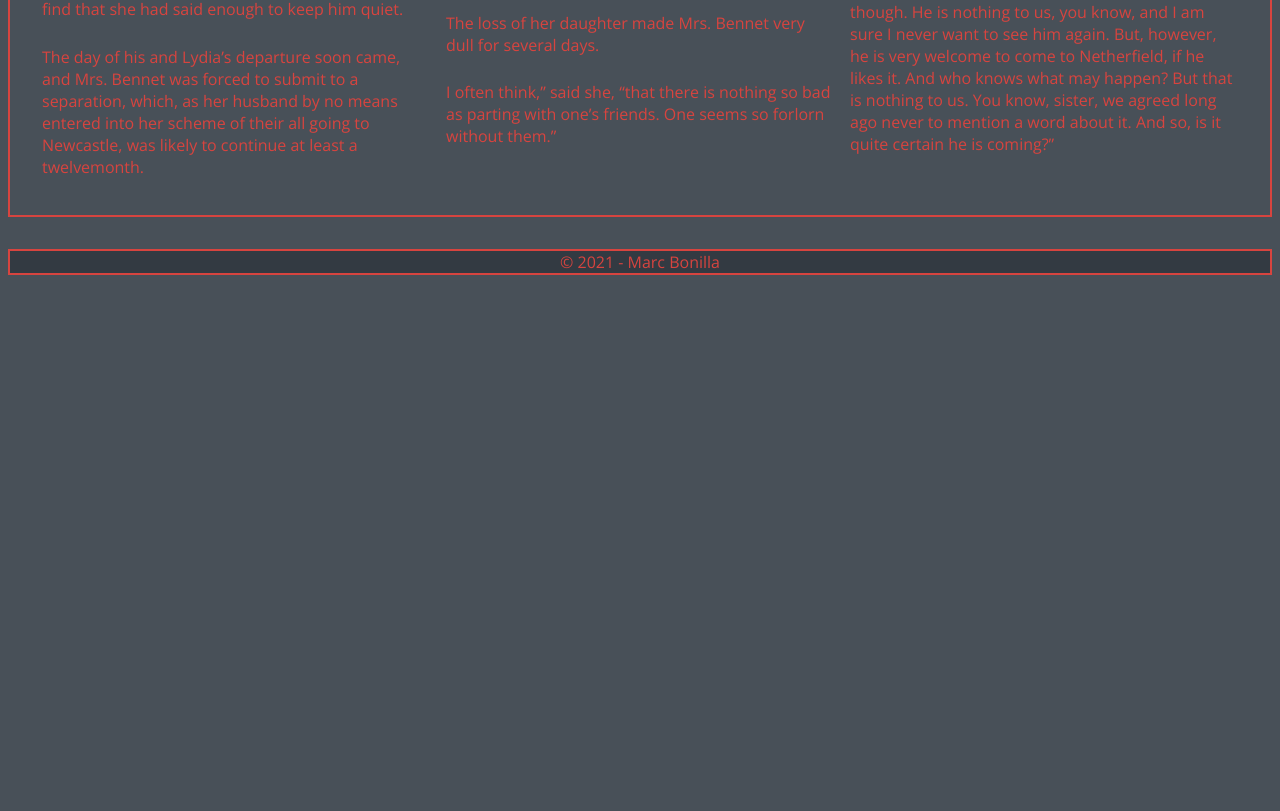
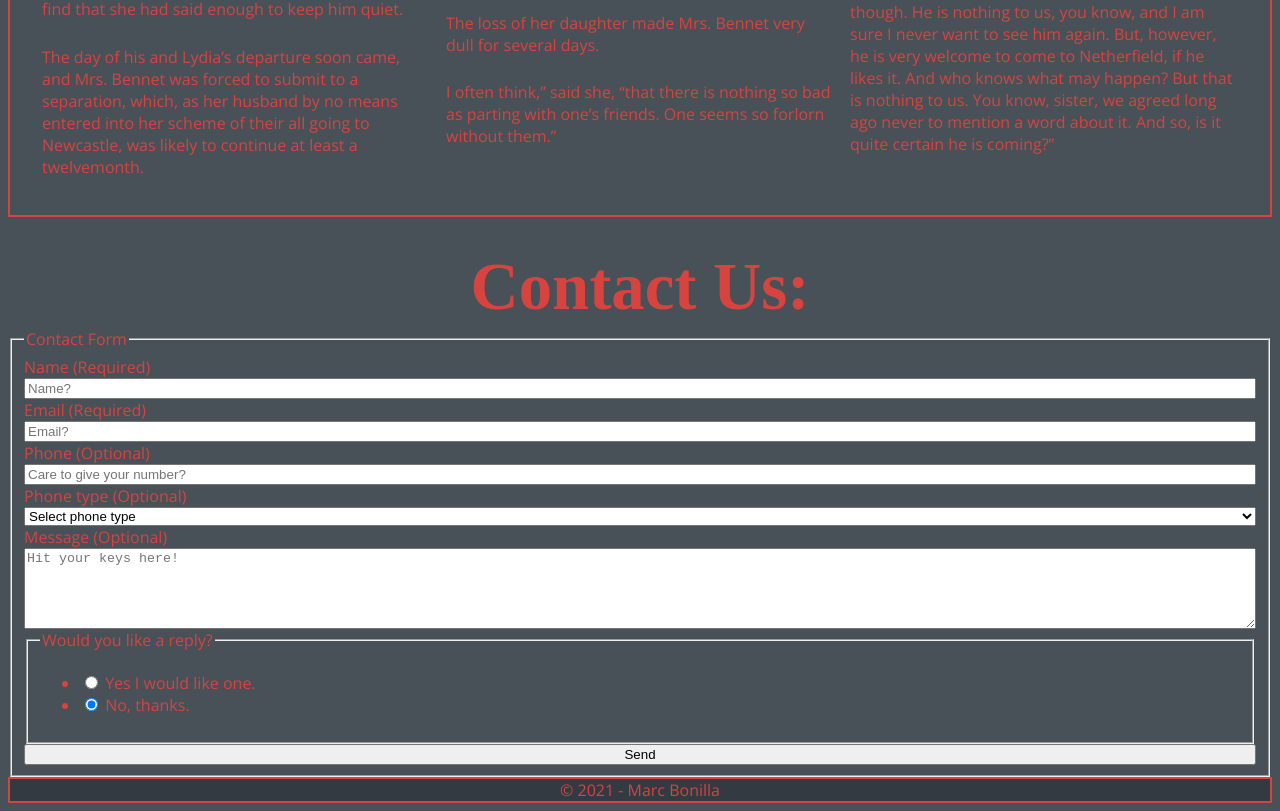
Before and after one commit to RVCC-IDMX/about-me-Meepuu, a plain HTML site: page index.html in a window 1280 px wide. Shown: the part 4338-5149 px from the top of the page. Before the commit the page ends 4621 px from the top, so only its background shows below. Drawn offline with nearby package versions, Linux system fonts and the light colour scheme; a web font is replaced by a local one.

Commit message:
forms p1

```diff
--- a/css/style.css
+++ b/css/style.css
@@ -100,6 +100,10 @@ header {
     font-size: 2.5em;
 }
 
+#formElements {
+    display:grid;
+}
+
 @media screen and (min-width: 60em) {
     figure {
         display: grid;
--- a/index.html
+++ b/index.html
@@ -144,8 +144,67 @@
 
         </div>
 
+    </article>
 
-    </article>
+    <section id="contact">
+
+        <h2>Contact Us:</h2>
+
+        <form id="contectForm" name="contactForm" method="post" data-netlify="true">
+
+            <fieldset>
+                <legend>Contact Form</legend>
+
+            <div id="formElements">
+
+                <label for="name">Name (Required)</label>
+                <input type="text" id="name" name="name" placeholder="Name?" required>
+
+                <label for="email">Email (Required)</label>
+                <input type="email" id="email" name="email" placeholder="Email?" required>
+
+                <label for="phone">Phone (Optional)</label>
+                <input type="tel" id="phone" name="phone" placeholder="Care to give your number?">
+
+                <label for="phonetype">Phone type (Optional)</label>
+                <select id="phonetype">
+                    <option value="" selected>Select phone type</option>
+                    <option value="Mobile">Mobile</option>
+                    <option value="Work">Work</option>
+                    <option value="Home">Home</option>
+                </select>
+
+                <label for="message">Message (Optional)</label>
+                <textarea id="message" name="message" rows="5" placeholder="Hit your keys here!"></textarea>
+
+                <fieldset>
+                    <legend>Would you like a reply?</legend>
+
+                    <ul>
+                        <li>
+                            <input type="radio" id="message-yes" name="reply" value="Yes I would like one">
+                            <label for="message-yes">Yes I would like one.</label>
+                        </li>
+
+                        <li>
+                            <input type="radio" id="message-no" name="reply" value="no thanks" checked="true">
+                            <label for="message-no">No, thanks.</label>
+                        </li>
+                    </ul>
+
+                </fieldset>
+
+                <button type="submit">Send</button>
+
+            </div>
+
+            </fieldset>
+
+        </form>
+
+
+    </section>
+
 
     </main>
 
```
